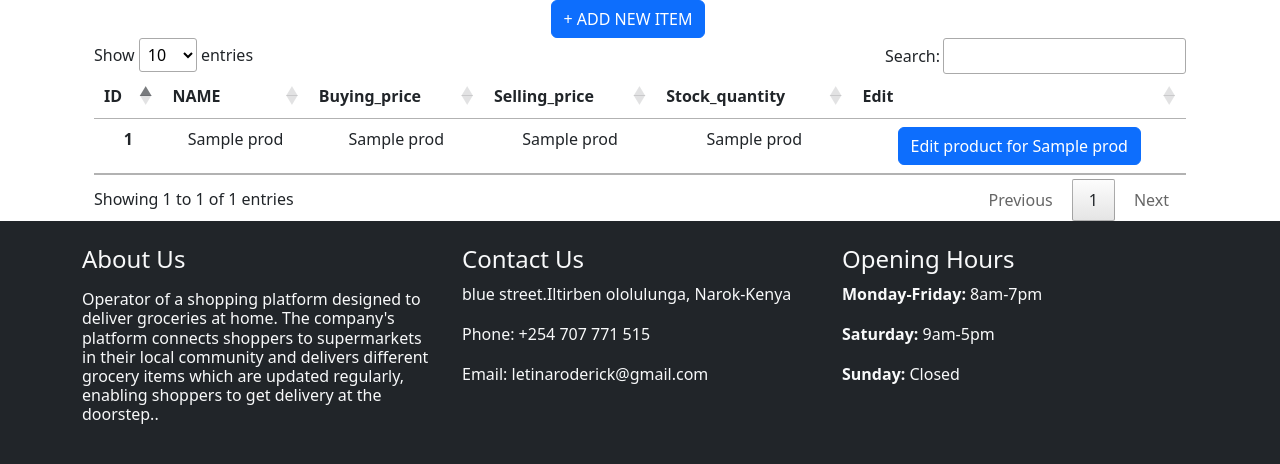
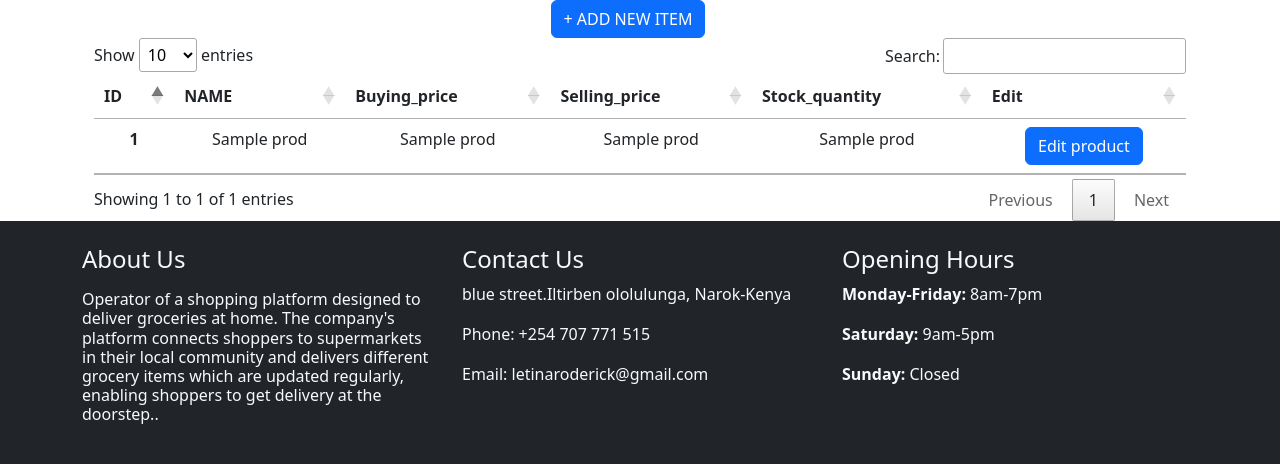
Before and after one commit to letinarodric22/salessystem, a Flask app: template templates/products.html in a window 1280 px wide. Shown: the part 72-536 px from the top of the page. Run offline with Flask 3, Linux system fonts and the light colour scheme; the template is opened without the code that fills it: most values are stand-ins (such as "Sample title", 1, 10 or a date in 2020); parts of the project's set-up code (start-up, migrations or seed data) failed here and were passed over; some libraries are stand-ins or nearby versions.

Commit message:
web development

```diff
--- a/main.py
+++ b/main.py
@@ -1,6 +1,6 @@
 from flask import Flask, render_template, request, redirect
 # from flask_sqlalchemy import SQLAlchemy
-from pgfunc import fetch_data, insert_sales, insert_products,sales_per_day, sales_per_products, add_user, loginn, insert_stock
+from pgfunc import fetch_data, insert_sales, insert_products,sales_per_day, sales_per_products, add_user, loginn, insert_stock, update_products
 import pygal
 from datetime import datetime, timedelta
 
@@ -26,6 +26,7 @@ def home1():
 @app.route("/products")
 def products():
    prods = fetch_data("products")
+   print(prods)
    return render_template('products.html', prods=prods)
 
 
@@ -45,20 +46,18 @@ def addproducts():
       insert_products(products)
       return redirect("/products")
 
-# @app.route('/editproduct', methods=["POST", "GET"])
-# def addproducts():
-#    if request.method=="POST":
-#       name = request.form["name"]
-#       buying_price= request.form["buying_price"]
-#       selling_price=request.form["selling_price"]
-#       stock_quantity=request.form["stock_quantity"]
-#       print(name)
-#       print(buying_price)
-#       print(selling_price)
-#       print(stock_quantity)
-#       products=(name,buying_price,selling_price,stock_quantity)
-#       update_products(products)
-#       return redirect("/products")
+@app.route('/editproduct', methods=["POST", "GET"])
+def editproducts():
+   if request.method=="POST":
+      name = request.form["name"]
+      buying_price= request.form["buying_price"]
+      selling_price=request.form["selling_price"]
+      print(name)
+      print(buying_price)
+      print(selling_price)
+      products=(name,buying_price,selling_price)
+      update_products(products)
+      return redirect("/products")
 
 
 
--- a/templates/products.html
+++ b/templates/products.html
@@ -106,17 +106,18 @@
                             <td>
                                 <!-- Button trigger modal -->
                                 <button type="button" class="btn btn-primary" data-bs-toggle="modal"
-                                    data-bs-target="#editModal" id="editModal">
-                                    Edit product for {{ p[1] }}
+                                    data-bs-target="#editModal{{ p[0] }}">
+                                    Edit product
                                 </button>
 
                                 <!-- Modal -->
-                                <div class="modal fade" id="editModal" tabindex="-1" aria-labelledby="exampleModalLabel"
-                                aria-hidden="true">
+                                <div class="modal fade" id="editModal{{ p[0] }}" tabindex="-1"
+                                    aria-labelledby="editModalLabel{{ p[0] }}" aria-hidden="true">
                                     <div class="modal-dialog">
                                         <div class="modal-content">
                                             <div class="modal-header">
-                                            <h1 class="modal-title fs-5" id="editModalLabel">edit the product</h1>
+                                                <h1 class="modal-title fs-5" id="editModalLabel{{ p[0] }}">Edit
+                                                    product {{ p[1] }}</h1>
                                                 <button type="button" class="btn-close" data-bs-dismiss="modal"
                                                     aria-label="Close"></button>
                                             </div>
@@ -124,31 +125,25 @@
                                                 <form action="/editproduct" method="POST">
 
                                                     <div class="mb-3">
-                                                    <label for="exampleInputPassword1" class="form-label">name</label>
-                                                    <input type="text" class="form-control" id="exampleInputPassword1"
-                                                        name="name">
+                                                        <label for="name" class="form-label">Name</label>
+                                                        <input type="text" class="form-control" id="name" name="name"
+                                                            value="{{ p[1] }}">
                                                     </div>
 
+                                                    <div class="mb-3">
+                                                        <label for="buying_price" class="form-label">Buying
+                                                            Price</label>
+                                                        <input type="number" class="form-control" id="buying_price"
+                                                            name="buying_price" value="{{ p[2] }}">
+                                                    </div>
 
                                                     <div class="mb-3">
-                                                    <label for="exampleInputPassword1"
-                                                        class="form-label">buying_price</label>
-                                                    <input type="number" class="form-control" id="exampleInputPassword1"
-                                                        name="buying_price">
+                                                        <label for="selling_price" class="form-label">Selling
+                                                            Price</label>
+                                                        <input type="number" class="form-control" id="selling_price"
+                                                            name="selling_price" value="{{ p[3] }}">
                                                     </div>
-
-
-                                                <div class="mb-3">
-                                                    <label for="exampleInputPassword1"
-                                                        class="form-label">selling_price</label>
-                                                    <input type="number" class="form-control" id="exampleInputPassword1"
-                                                        name="selling_price">
-                                                </div>
-
-
-
-
-                                                <button type="submit" class="btn btn-primary">Submit</button>
+                                                    <button type="submit" class="btn btn-primary">Update</button>
                                                 </form>
                                             </div>
                                         </div>
```
Also changed, not shown: pgfunc.py (+13 -18 lines). Lines whose indentation alone changed are shown as unchanged.
